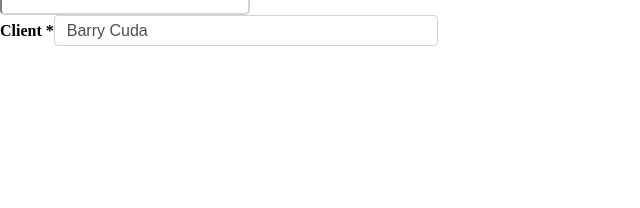
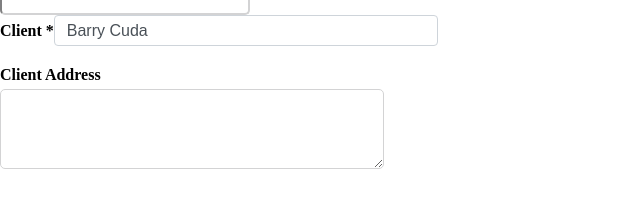
Before and after one commit to Ayushaj2628/invoice, an Angular app: page / in a window 1280 px wide. Shown: the part 210-418 px from the top of the page, without its empty margins (0-640 px from the left). Built offline with nearby package versions, Linux system fonts and the light colour scheme.

Commit message:
feat: textbox area component created

```diff
--- a/src/app/app.component.html
+++ b/src/app/app.component.html
@@ -10,3 +10,4 @@
 <app-input-field></app-input-field>
 
 <app-dropdown></app-dropdown>
+<app-textarea></app-textarea>
--- a/src/app/app.component.ts
+++ b/src/app/app.component.ts
@@ -5,11 +5,12 @@ import { ButtonComponent } from './components/button/button.component';
 import { IconButtonComponent } from "./components/icon-button/icon-button.component";
 import { InputFieldComponent } from './components/input-field/input-field.component';
 import { DropdownComponent } from './components/dropdown/dropdown.component';
+import { TextareaComponent } from './components/textarea/textarea.component';
 
 @Component({
   selector: 'app-root',
   standalone: true,
-  imports: [RouterOutlet, CommonModule, ButtonComponent, IconButtonComponent, InputFieldComponent, DropdownComponent],
+  imports: [RouterOutlet, CommonModule, ButtonComponent, IconButtonComponent, InputFieldComponent, DropdownComponent,TextareaComponent],
   templateUrl: './app.component.html',
   styleUrl: './app.component.scss'
 })
--- /dev/null
+++ b/src/app/components/textarea/textarea.component.html
@@ -0,0 +1,4 @@
+<div class="client-address-container">
+    <label for="clientAddress">Client Address</label>
+    <textarea id="clientAddress"></textarea>
+  </div>
--- /dev/null
+++ b/src/app/components/textarea/textarea.component.scss
@@ -0,0 +1,20 @@
+.client-address-container {
+    margin: 20px 0;
+
+    label {
+      display: block;
+      font-weight: bold;
+      margin-bottom: 5px;
+    }
+
+    textarea {
+      width: 30%;
+      border-color: #d3d3d4;
+      border-radius: 5px;
+      box-shadow: none;
+      font-size: 14px;
+      height: 80px;
+      color: #4d5154;
+      line-height: 2;
+    }
+  }
--- /dev/null
+++ b/src/app/components/textarea/textarea.component.ts
@@ -0,0 +1,14 @@
+import { Component } from '@angular/core';
+
+@Component({
+  selector: 'app-textarea',
+  standalone: true,
+  imports: [],
+  templateUrl: './textarea.component.html',
+  styleUrl: './textarea.component.scss'
+})
+export class TextareaComponent {
+
+
+ clientAddress: string = '';
+}
```
Also changed, not shown: 2 other files (tests, documents, lock files or other folders).
